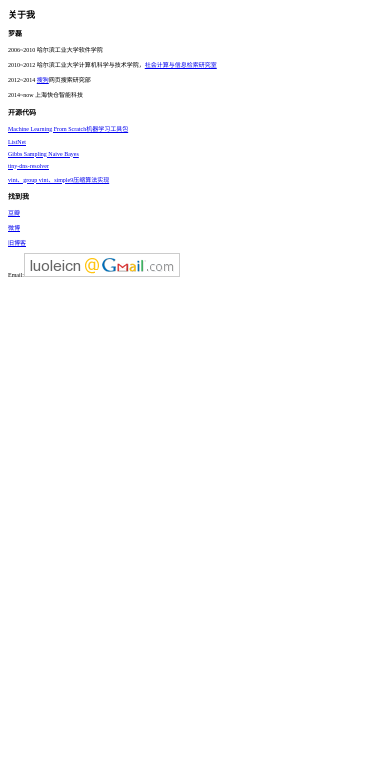
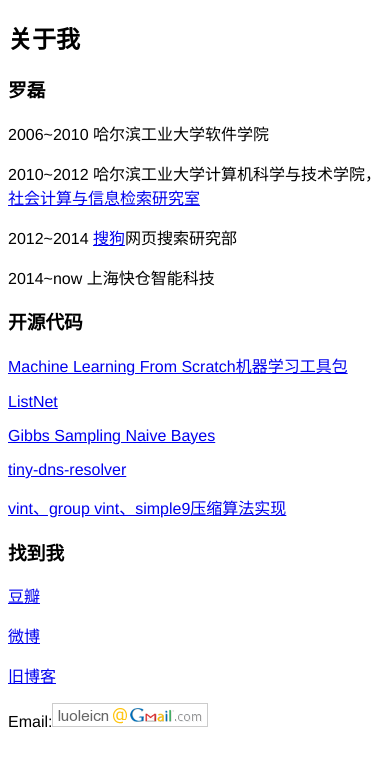
Before and after one commit to luoleicn/luoleicn.github.io, a Jekyll site: the page built from about.html, in a window 390 px wide. Shown: the top 767 px of the page. Built offline with Jekyll 4.4.1, drawn with Linux system fonts in a browser that asks for light colours.

Commit message:
optimize page for mobile

```diff
--- a/_layouts/default.html
+++ b/_layouts/default.html
@@ -2,63 +2,22 @@
 <html>
 <head>
 <style>
-@media screen and (max-width:750px)
-{
-    html{
-        font-size:10px; /*满屏按照10px来算*/
-    }
+body {
+	font: normal 100% Helvetica, Arial, sans-serif;
 }
-@media screen and (max-width:675px)
-{
-
-    html{
-        font-size:9px; /*屏幕等于设计的 9/10, 标准尺寸也缩小到9/10  */
-    }
-}
-@media screen and (max-width:600px)
-{
-    html{
-        font-size:8px;/*屏幕等于设计的 8/10, 标准尺寸也缩小到8/10  */
-    }
-}
-@media screen and (max-width:525px)
-{
-    html{
-        font-size:7px;/*屏幕等于设计的 7/10, 标准尺寸也缩小到7/10  */
-    }
-}
-@media screen and (max-width:450px)
-{
-    html{
-        font-size:6px;
-    }
-}
-@media screen and (max-width:375px)
-{
-    html{
-        font-size:5px;
-    }
-}
-@media screen and (max-width:300px)
-{
-    html{
-        font-size:4px;
-    }
+.main {
+	float: right;
+	width: 70%;
 }
 
+.leftBar {
+	float: left;
+	width: 25%;
+}
+img { max-width: 100%;}
 
-.am-container {
-    -webkit-box-sizing: border-box;
-    box-sizing: border-box;
-    margin-left: auto;
-    margin-right: auto;
-    padding-left:  0rem;
-    padding-right: 0rem;
-    width: 100%;
-    max-width:75rem;
-}
 </style>
-<meta name="viewport" content="width=750, initial-scale=1, maximum-scale=1, user-scalable=no">
+<meta name="viewport" content="width=device-width, initial-scale=1" />
 <meta http-equiv="content-type" content="text/html; charset=utf-8" />
 <title>{{ page.title }}</title>
 </head>
```
